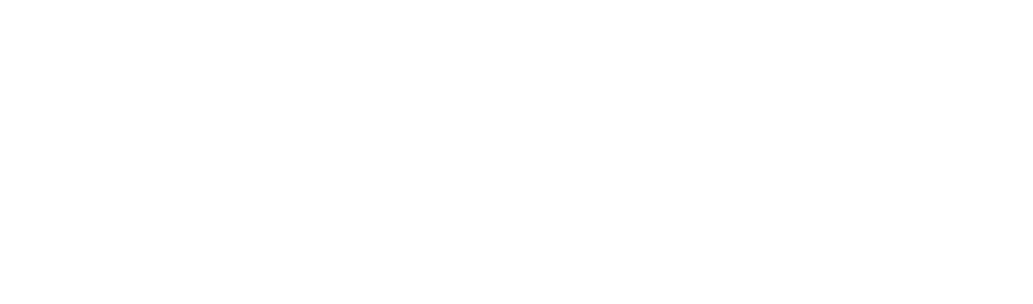
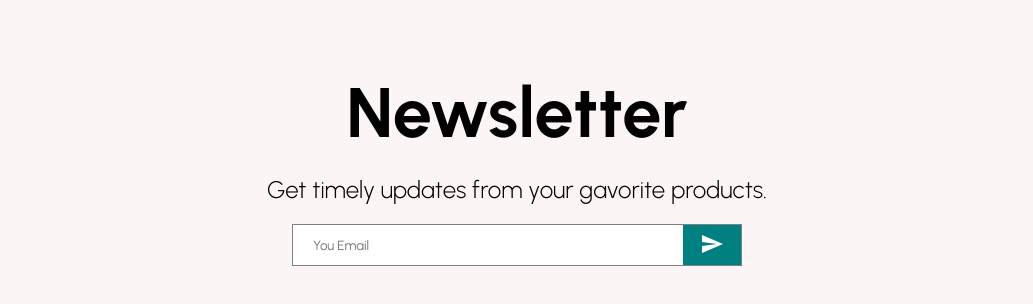
Before and after one commit to MohammedAlkaf/Haya-wear-ecommerce-website, a React (Create React App) app: page / in a window 1280 px wide. Shown: the part 2447-2751 px from the top of the page, without its empty margins (123-1156 px from the left). Before the commit the page ends 2365 px from the top, so only its background shows below. Built offline with nearby package versions, Linux system fonts and the light colour scheme.

Commit message:
created NewsLetter

```diff
--- /dev/null
+++ b/src/components/Newsletter.jsx
@@ -0,0 +1,57 @@
+import { Send } from '@material-ui/icons';
+import React from 'react';
+import styled from 'styled-components';
+
+const Newsletter = () => {
+    return (
+        <Container>
+            <Title> Newsletter</Title>
+            <Desc>Get timely updates from your gavorite products.</Desc>
+            <InputContainer>
+                <Input placeholder='You Email'/>
+                <Button>
+                    <Send/>
+                </Button>
+            </InputContainer>
+        </Container>
+    );
+};
+
+const Container = styled.div`
+    height: 60vh;
+    background-color: #fcf5f5;
+    display: flex;
+    align-items: center;
+    justify-content: center;
+    flex-direction: column;
+`;
+const Title = styled.h1`
+    font-size: 70px;
+    margin: 20px;
+`;
+const Desc = styled.div`
+    font-size: 24px;
+    font-weight: 300;
+    margin-bottom: 20px;
+`;
+const InputContainer = styled.div`
+    width: 35%;
+    height: 40px;
+    background-color: white;
+    display: flex;
+    justify-content: space-between;
+    border:1px solid grey;
+`;
+const Button = styled.button`
+    flex:1;
+    border:none;
+    background-color: teal;
+    color: white;
+`;
+const Input = styled.input`
+    border:none;
+    flex:8;
+    padding-left: 20px;
+`;
+
+export default Newsletter;
--- a/src/pages/Home.jsx
+++ b/src/pages/Home.jsx
@@ -2,6 +2,7 @@
 import Anouncement from '../components/Anouncement';
 import Categories from '../components/Categories';
 import Navbar from '../components/Navbar';
+import Newsletter from '../components/Newsletter';
 import Products from '../components/Products';
 import Slider from '../components/Slider';
 
@@ -13,6 +14,7 @@
             <Slider/>
             <Categories/>
             <Products/>
+            <Newsletter/>
         </div>
     );
 };
```
